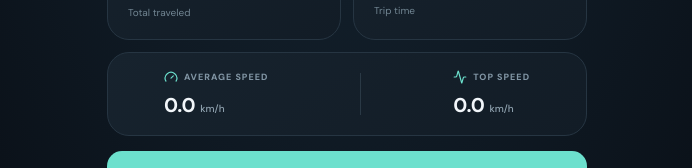
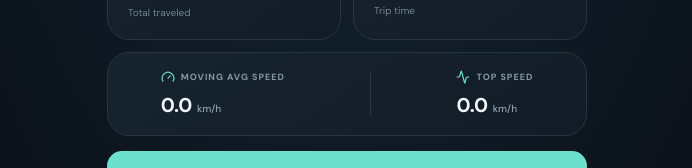
Before and after one commit to matiasvk/gps-tracker, a React (Vite) app: page / in a window 1280 px wide. Shown: the part 526-694 px from the top of the page, without its empty margins (293-985 px from the left). Built offline with nearby package versions, Linux system fonts and the light colour scheme.

Commit message:
Avg speed fix

```diff
--- a/src/App.jsx
+++ b/src/App.jsx
@@ -108,6 +108,7 @@ export default function App() {
   const [speed, setSpeed] = useState(0);
   const [distance, setDistance] = useState(0);
   const [elapsed, setElapsed] = useState(0);
+  const [movingElapsed, setMovingElapsed] = useState(0);
   const [accuracy, setAccuracy] = useState(null);
   const [message, setMessage] = useState("Ready when you are");
   const [history, setHistory] = useState(() => {
@@ -120,6 +121,7 @@ export default function App() {
   const watchId = useRef(null);
   const lastPosition = useRef(null);
   const distanceRef = useRef(0);
+  const movingElapsedRef = useRef(0);
   const speedRef = useRef(0);
   const startedAt = useRef(null);
   const elapsedBeforePause = useRef(0);
@@ -173,6 +175,11 @@ export default function App() {
         const calculatedKmh = (km / seconds) * 3600;
 
         if (calculatedKmh <= 150) {
+          if (calculatedKmh >= 0.5) {
+            movingElapsedRef.current += seconds;
+            setMovingElapsed(movingElapsedRef.current);
+          }
+
           if (km >= 0.001) {
             distanceRef.current += km;
             setDistance(distanceRef.current);
@@ -212,12 +219,13 @@ export default function App() {
       return;
     }
     distanceRef.current = 0;
+    movingElapsedRef.current = 0;
     speedRef.current = 0;
     lastPosition.current = null;
     trackSegment.current = 0;
     elapsedBeforePause.current = 0;
     startedAt.current = Date.now();
-    setDistance(0); setSpeed(0); setElapsed(0); setMaxSpeed(0); setAccuracy(null);
+    setDistance(0); setSpeed(0); setElapsed(0); setMovingElapsed(0); setMaxSpeed(0); setAccuracy(null);
     setTrackPoints([]);
     setSelectedRouteId("current");
     setActiveSince(Date.now());
@@ -247,16 +255,19 @@ export default function App() {
         date: new Date().toISOString(),
         distance: distanceRef.current,
         duration: finalElapsed,
-        avgSpeed: finalElapsed > 0 ? distanceRef.current / (finalElapsed / 3600) : 0,
+        avgSpeed: movingElapsedRef.current > 0
+          ? distanceRef.current / (movingElapsedRef.current / 3600)
+          : 0,
         maxSpeed,
         trackPoints
       };
       setHistory(old => [trip, ...old].slice(0, 100));
       setSelectedRouteId(trip.id);
     }
-    setStatus("idle"); setSpeed(0); setDistance(0); setElapsed(0); setMaxSpeed(0);
+    setStatus("idle"); setSpeed(0); setDistance(0); setElapsed(0); setMovingElapsed(0); setMaxSpeed(0);
     setActiveSince(null); setAccuracy(null); setMessage("Trip saved. Ready for another?");
     distanceRef.current = 0; lastPosition.current = null; startedAt.current = null;
+    movingElapsedRef.current = 0;
     elapsedBeforePause.current = 0;
   };
 
@@ -269,7 +280,7 @@ export default function App() {
 
   useEffect(() => () => stopWatching(), []);
 
-  const avgSpeed = elapsed > 0 ? distance / (elapsed / 3600) : 0;
+  const avgSpeed = movingElapsed > 0 ? distance / (movingElapsed / 3600) : 0;
   const selectedTrip = history.find((trip) => trip.id === selectedRouteId) ?? history[0] ?? null;
   const showingCurrentRoute = status !== "idle" && selectedRouteId === "current";
   const displayedPoints = showingCurrentRoute ? trackPoints : selectedTrip?.trackPoints ?? [];
@@ -312,7 +323,7 @@ export default function App() {
       </section>
 
       <section className="stats-row panel">
-        <div><span className="stat-label"><Gauge size={14} /> AVERAGE SPEED</span><strong>{avgSpeed.toFixed(1)} <small>km/h</small></strong></div>
+        <div><span className="stat-label"><Gauge size={14} /> MOVING AVG SPEED</span><strong>{avgSpeed.toFixed(1)} <small>km/h</small></strong></div>
         <div className="stat-divider" />
         <div><span className="stat-label"><Activity size={14} /> TOP SPEED</span><strong>{maxSpeed.toFixed(1)} <small>km/h</small></strong></div>
       </section>
@@ -352,7 +363,7 @@ export default function App() {
       <section className="history-section">
         <div className="history-heading"><div><div className="section-eyebrow">YOUR ACTIVITY</div><h2>Trip history <span>{history.length}</span></h2></div>{history.length > 0 && <button className="clear-btn" onClick={clearHistory}><Trash2 size={14} /> Clear</button>}</div>
         {history.length === 0 ? <div className="empty-state panel"><div className="empty-icon"><Route size={23} /></div><strong>No trips yet</strong><p>Your completed trips will show up here.</p></div> :
-          <div className="trip-list">{history.map(trip => <article className={`trip-card panel ${selectedRouteId === trip.id ? "is-selected" : ""}`} key={trip.id}><div className="trip-icon"><Route size={18} /></div><div className="trip-main"><strong>{fmtDistance(trip.distance)} km</strong><span>{new Date(trip.date).toLocaleDateString(undefined, { month: "short", day: "numeric", year: "numeric" })} · {fmtTime(trip.duration)}</span></div><div className="trip-right"><strong>{trip.avgSpeed.toFixed(1)} <small>km/h</small></strong><span>avg speed</span></div><button className="trip-map-btn" aria-label="View trip route" title={trip.trackPoints?.length ? "View route" : "No GPS route saved"} disabled={!trip.trackPoints?.length} onClick={() => setSelectedRouteId(trip.id)}><MapPinned size={16} /></button></article>)}</div>}
+          <div className="trip-list">{history.map(trip => <article className={`trip-card panel ${selectedRouteId === trip.id ? "is-selected" : ""}`} key={trip.id}><div className="trip-icon"><Route size={18} /></div><div className="trip-main"><strong>{fmtDistance(trip.distance)} km</strong><span>{new Date(trip.date).toLocaleDateString(undefined, { month: "short", day: "numeric", year: "numeric" })} · {fmtTime(trip.duration)}</span></div><div className="trip-right"><strong>{trip.avgSpeed.toFixed(1)} <small>km/h</small></strong><span>moving avg</span></div><button className="trip-map-btn" aria-label="View trip route" title={trip.trackPoints?.length ? "View route" : "No GPS route saved"} disabled={!trip.trackPoints?.length} onClick={() => setSelectedRouteId(trip.id)}><MapPinned size={16} /></button></article>)}</div>}
       </section>
       <footer>MADE FOR THE JOURNEY <span>·</span> GPS-POWERED</footer>
     </main>
```
